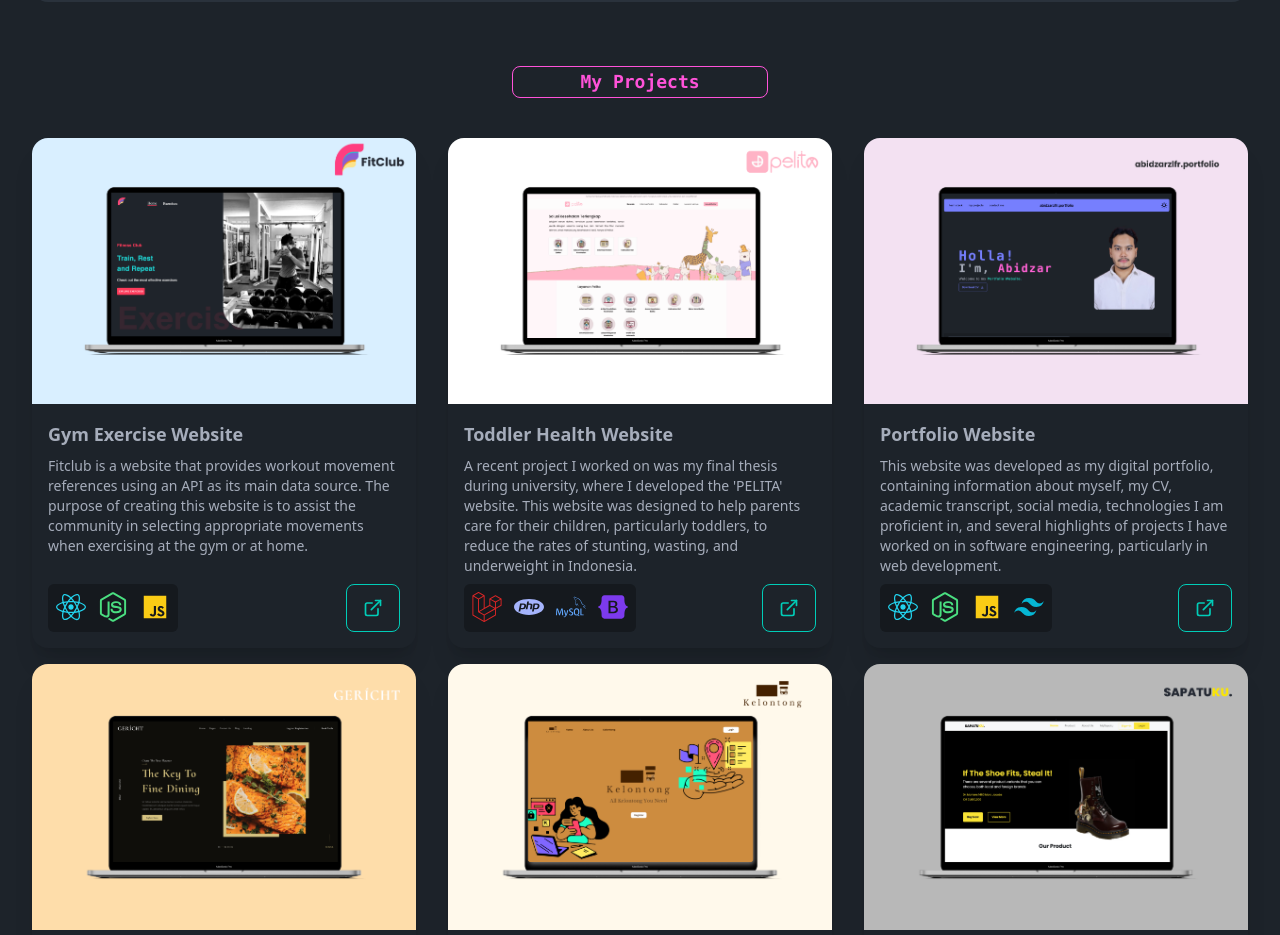
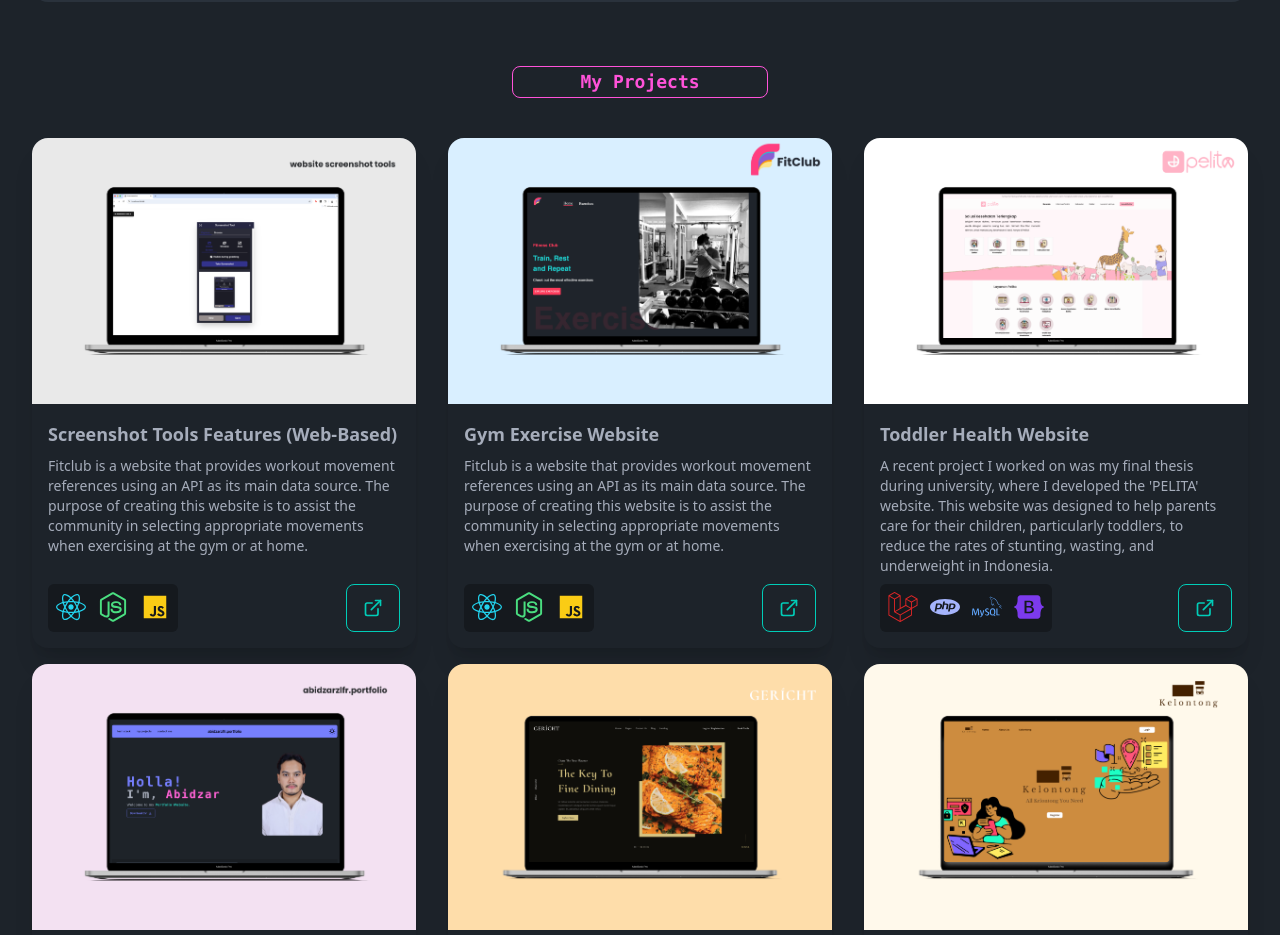
Before and after one commit to Abidzarzlfr/abidzarzlfr-portfolio, a React (Vite) app: page / in a window 1280 px wide. Shown: the part 1561-2496 px from the top of the page. Built offline with nearby package versions, Linux system fonts and the light colour scheme.

Commit message:
feat(assets, page): update new project and asset

```diff
--- a/src/pages/MyProjects.jsx
+++ b/src/pages/MyProjects.jsx
@@ -9,6 +9,7 @@ import Sapatuku from "../assets/mockup/sapatuku-mockup.png";
 import Restaurant from "../assets/mockup/restaurant-mockup.png";
 import Pelita from "../assets/mockup/pelita-mockup.jpg";
 import Portfolio from "../assets/mockup/portfolio-mockup.png";
+import ScreenshotTools from "../assets/mockup/screenshot-tools-mockup.png";
 
 // Icons
 import { FaBootstrap, FaLaravel, FaNodeJs, FaReact } from "react-icons/fa";
@@ -31,6 +32,13 @@ export default function MyProjects() {
   };
 
   const projects = [
+    {
+      img: ScreenshotTools,
+      title: "Screenshot Tools Features (Web-Based)",
+      body: "Fitclub is a website that provides workout movement references using an API as its main data source. The purpose of creating this website is to assist the community in selecting appropriate movements when exercising at the gym or at home.",
+      icons: [icons.react, icons.node, icons.js],
+      url: "https://fitclub-id-abidzarzlfr.netlify.app/"
+    },
     {
       img: Fitclub,
       title: "Gym Exercise Website",
```
Also changed, not shown: src/assets/mockup/screenshot-tools-mockup.png (added).
